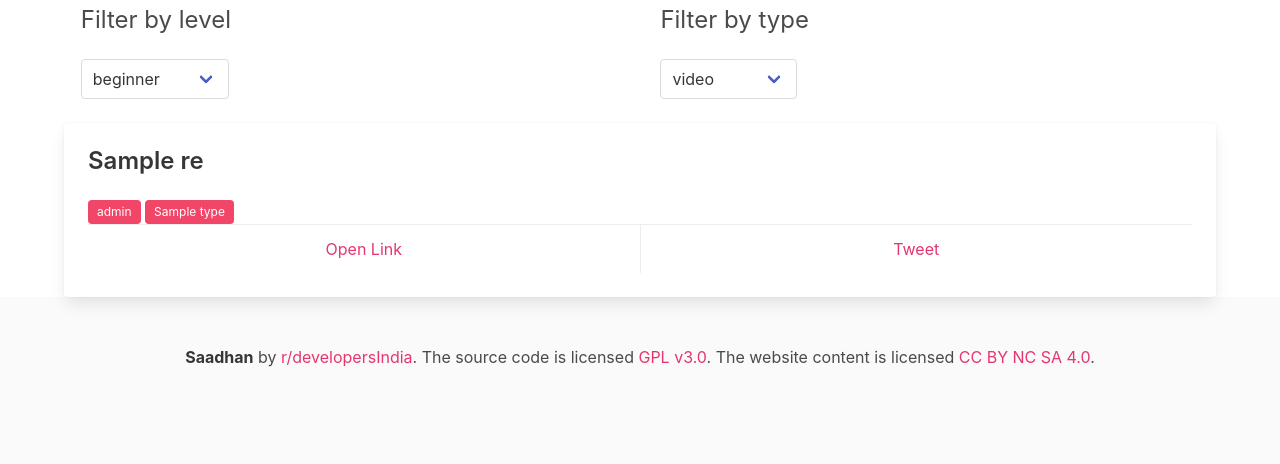
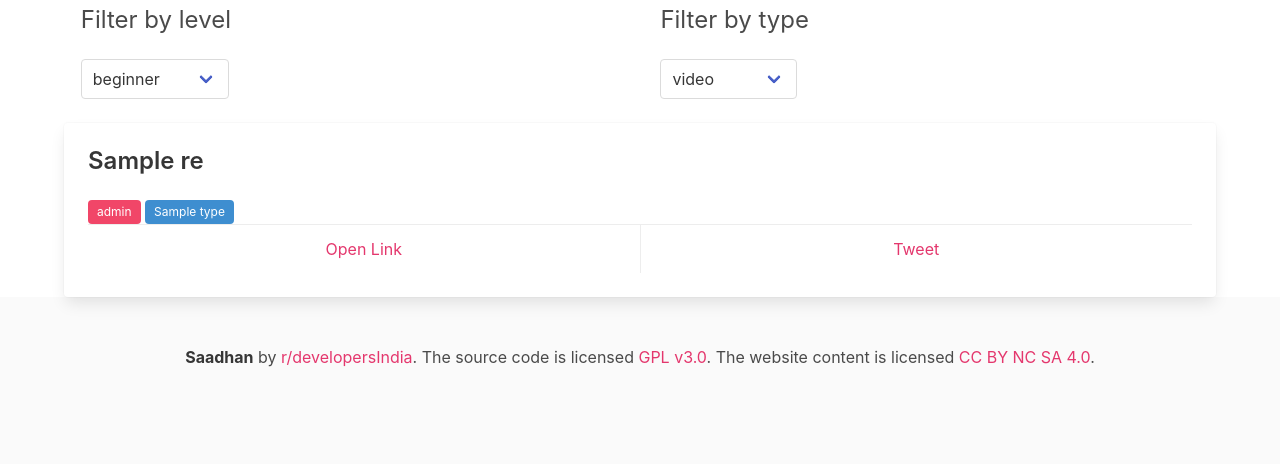
Before and after one commit to developersIndia/saadhan, a Flask app: page /resources?category=python in a window 1280 px wide. Shown: the part 184-648 px from the top of the page. Run offline with Flask 2, Linux system fonts and the light colour scheme; a database or web service that is not in the repository returns one stand-in record (values such as "Sample title"); data that the repository does not hold is empty; some libraries are stand-ins or nearby versions.

Commit message:
Changed resource type css to blue

```diff
--- a/templates/resources.html
+++ b/templates/resources.html
@@ -50,7 +50,7 @@
                     <p class="title is-4">{{res.title}}</p>
                 </div>
                 <span class="tag is-danger">{{res.level}}</span>
-                <span class="tag is-danger">{{res.type}}</span>
+                <span class="tag is-info">{{res.type}}</span>
                 <footer class="card-footer">
                     <a href={{res.url}} class="card-footer-item" rel="noreferrer noopener" target="_blank">Open Link</a>
                     <a target="_blank"
```
